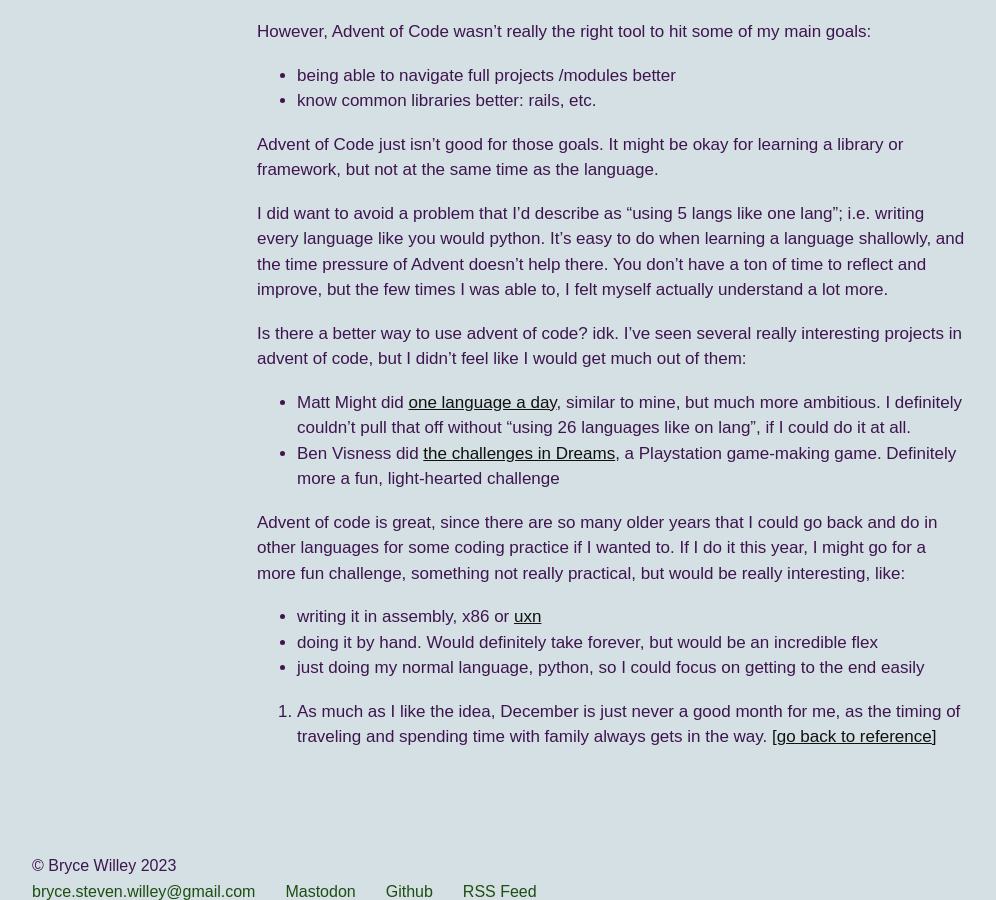
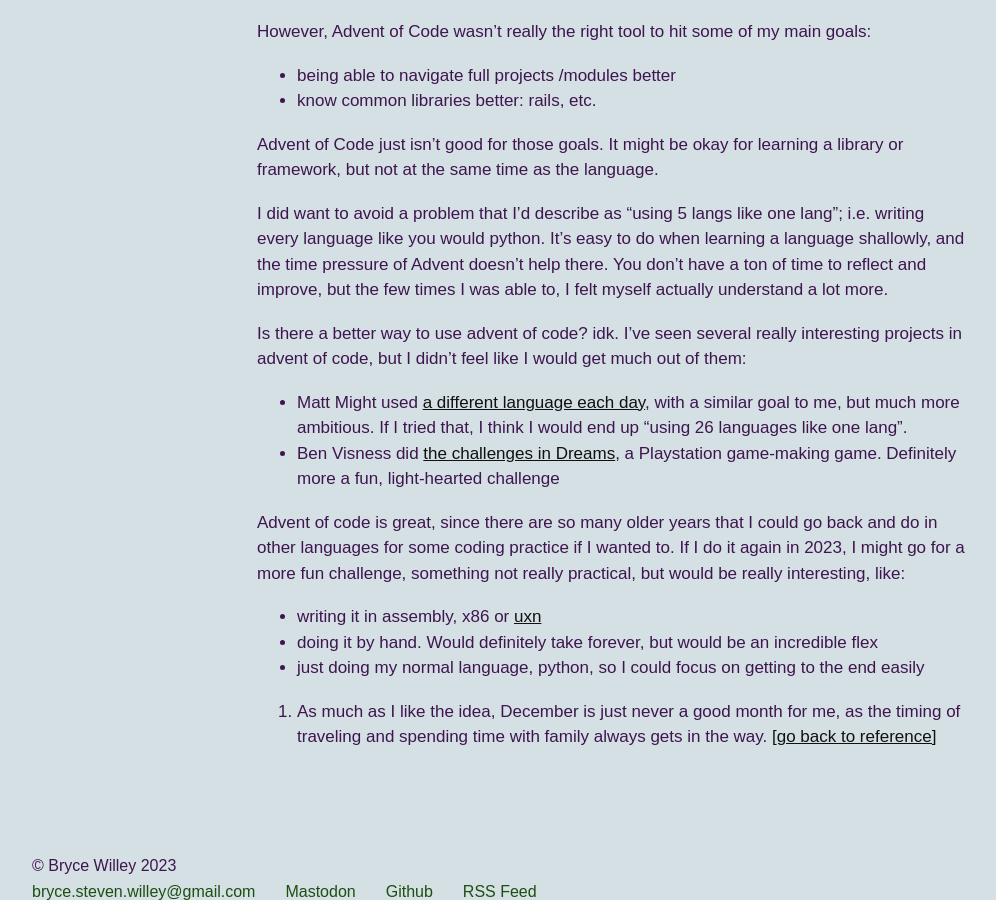
Before and after one commit to BryceStevenWilley/BryceStevenWilley.github.io, a Jekyll site: the page built from _posts/2023-02-18-advent_of_code_in_ruby.md, in a window 1280 px wide and 900 px high, scrolled down 2564 px. Shown: the whole window, without its empty margins (28-1024 px from the left). Built offline with Jekyll 4.4.1, drawn with Linux system fonts in a browser that asks for light colours; some of the changed text lies outside the part shown.

Commit message:
Reword some stuff in advent of code post

```diff
--- a/_posts/2023-02-18-advent_of_code_in_ruby.md
+++ b/_posts/2023-02-18-advent_of_code_in_ruby.md
@@ -15,9 +15,9 @@
 [Advent of Code](https://adventofcode.com) is series of 25 different programming challenges,
 released one a day from December 1st to 25th.
 I got through 16 this year, which is the farthest I've gotten [^1].
-I'm not letting it stop me from writing about it though, because I accomplished what I wanted out of it: to become "conversational" in Ruby.
+I'm still writing about the experience though, because I accomplished what I wanted out of it: to become "conversational" in Ruby.
 
-By conversational, I mean I want to:
+By conversational, I mean that I want to:
 * be able to write quick scripts in it. Not that I'll end up writing a lot of scripts in Ruby, but for me it's a good metric of if I know enough.
 * know the basic structures and their general rules, i.e. what makes Ruby unique? I knew nothing about blocks or procs going in, and had only read a little bit about features like symbols.
 * be able to read a local bit of code and understand it. This is the most useful criteria, since it's what you end up doing a lot when you program, but (spoiler for the rest of the post) it's a bit harder to measure with Advent of Code, since you don't read a lot of code.
@@ -79,10 +79,10 @@
 
 Is there a better way to use advent of code? idk. I've seen several really interesting projects in advent of code, but I didn't feel like I would get much out of them:
 
-* Matt Might did [one language a day](https://matt.might.net/articles/26-languages-part1/), similar to mine, but much more ambitious. I definitely couldn't pull that off without "using 26 languages like on lang", if I could do it at all.
+* Matt Might used [a different language each day](https://matt.might.net/articles/26-languages-part1/), with a similar goal to me, but much more ambitious. If I tried that, I think I would end up "using 26 languages like one lang".
 * Ben Visness did [the challenges in Dreams](https://bvisness.me/advent-of-dreams/), a Playstation game-making game. Definitely more a fun, light-hearted challenge
 
-Advent of code is great, since there are so many older years that I could go back and do in other languages for some coding practice if I wanted to. If I do it this year, I might go for a more fun challenge, something not really practical, but would be really interesting, like:
+Advent of code is great, since there are so many older years that I could go back and do in other languages for some coding practice if I wanted to. If I do it again in 2023, I might go for a more fun challenge, something not really practical, but would be really interesting, like:
 
 * writing it in assembly, x86 or [uxn](https://100r.co/site/uxn.html)
 * doing it by hand. Would definitely take forever, but would be an incredible flex
```
